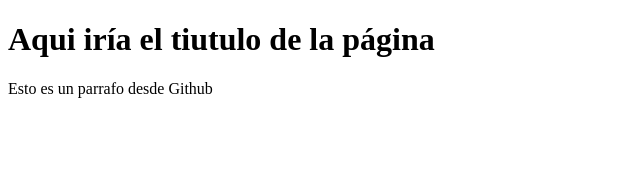
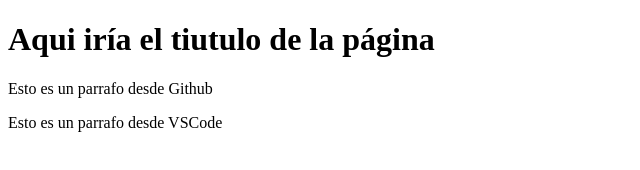
Before and after one commit to FreddyAndresA/probandoGithub, a plain HTML site: page index.html in a window 1280 px wide. Shown: the whole page, without its empty margins (0-640 px from the left). Drawn offline with Linux system fonts and the light colour scheme.

Commit message:
Agregando parrafo desde VScode

```diff
--- a/index.html
+++ b/index.html
@@ -12,6 +12,7 @@
     <h1>Aqui iría el tiutulo de la página</h1>
 
     <p>Esto es un parrafo desde Github<p>
+    <p>Esto es un parrafo desde VSCode<p>
 
 </body>
 </html>
```
